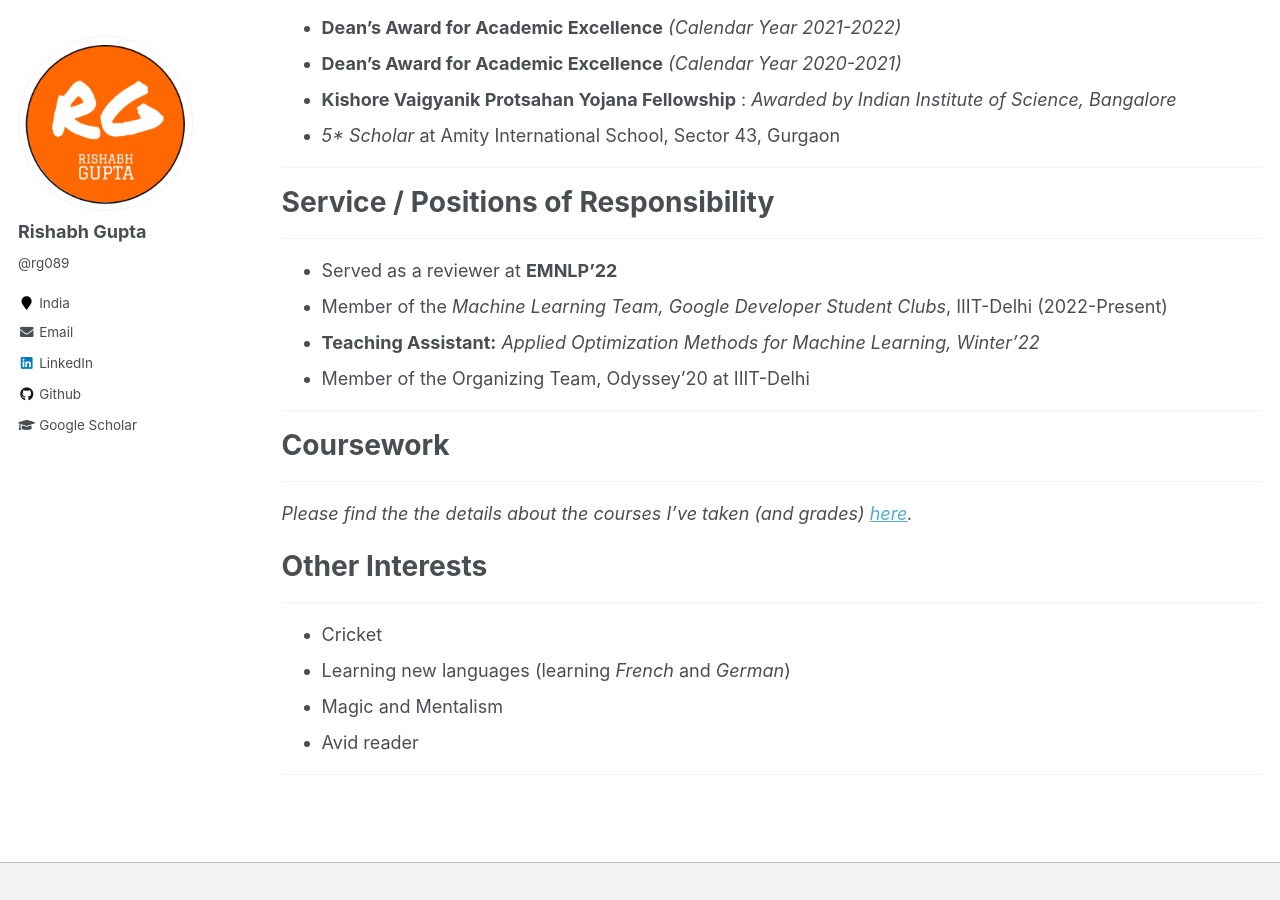
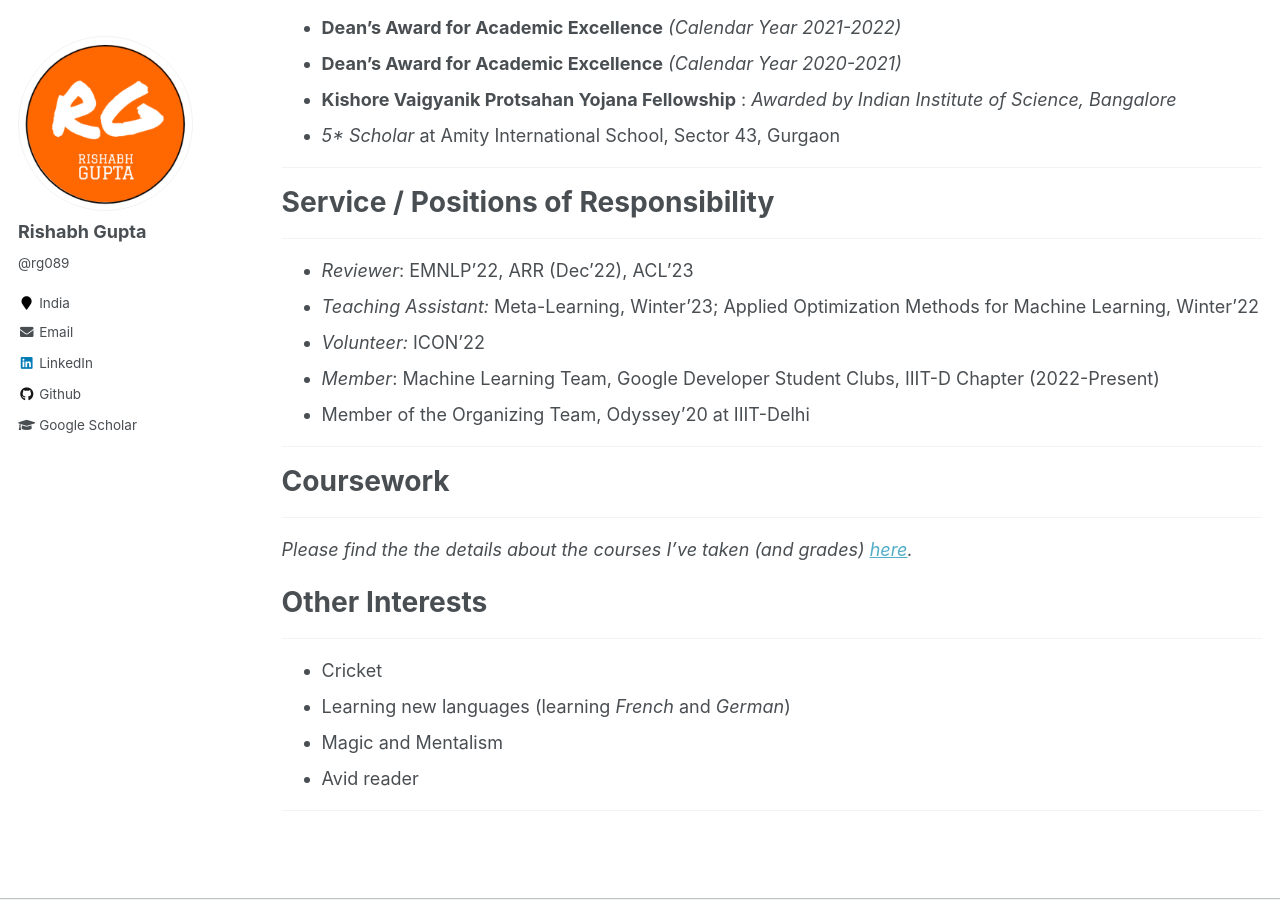
Before and after one commit to rg089/rg089.github.io, a Jekyll site: the page built from _pages/cv.md, in a window 1280 px wide and 900 px high, scrolled down 2961 px. Built offline with Jekyll 4.4.1, drawn with Linux system fonts in a browser that asks for light colours; some of the changed text lies outside the part shown.

Commit message:
updated cv

```diff
--- a/_pages/cv.md
+++ b/_pages/cv.md
@@ -31,7 +31,7 @@ table, tr, td, th {
 <tbody>
   <tr>
     <td class="tg-zv4m"><span style="font-weight:bold">Indraprastha Institute of Information Technology, New Delhi, India</span><br><span style="font-style:italic">Bachelors of Technology in Computer Science and Engineering</span><br></td>
-    <td class="tg-zv4m"><b>Expected:</b> 2023<br><b>CGPA:</b> 9.16/10.0<br></td>
+    <td class="tg-zv4m"><b>Expected:</b> 2023<br><b>CGPA:</b> 9.30/10.0<br></td>
   </tr>
   <tr>
     <td class="tg-zv4m"><span style="font-weight:bold">Amity International School, Sector-43, Gurugram, India</span><br><span style="font-style:italic">Physics, Chemistry and Mathematics with Computer Science</span><br></td>
@@ -136,9 +136,10 @@ Service / Positions of Responsibility
 ======
 ---
 
-* Served as a reviewer at **EMNLP'22**
-* Member of the *Machine Learning Team, Google Developer Student Clubs*, IIIT-Delhi (2022-Present)
-* **Teaching Assistant:** *Applied Optimization Methods for Machine Learning, Winter'22*
+* *Reviewer*: EMNLP'22, ARR (Dec'22), ACL'23
+* *Teaching Assistant:* Meta-Learning, Winter'23; Applied Optimization Methods for Machine Learning, Winter'22
+* *Volunteer:* ICON'22
+* *Member*: Machine Learning Team, Google Developer Student Clubs, IIIT-D Chapter (2022-Present)
 * Member of the Organizing Team, Odyssey'20 at IIIT-Delhi
 
 ---
```
Also changed, not shown: other parts of _pages/cv.md (+2 -2 lines).
